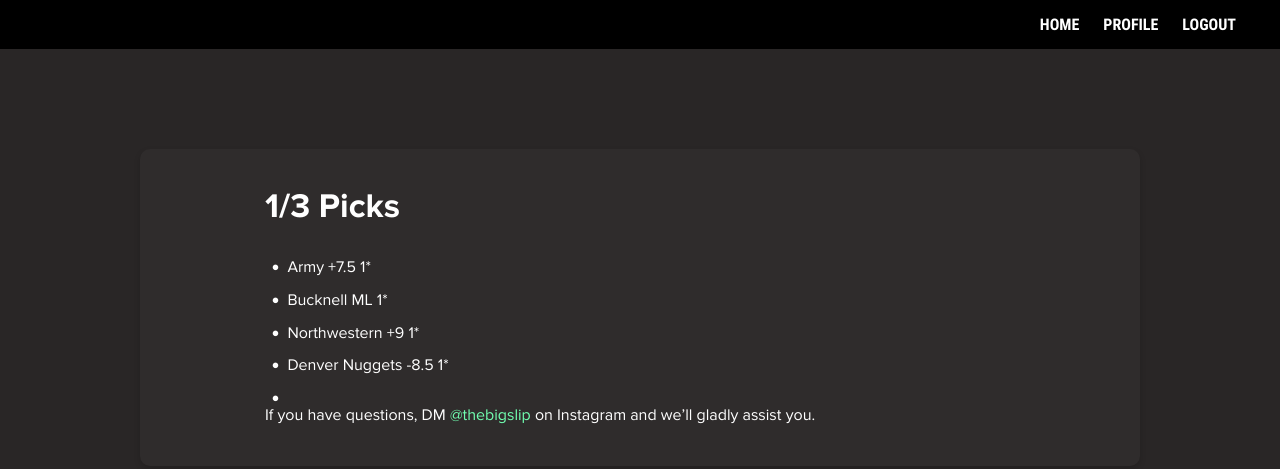
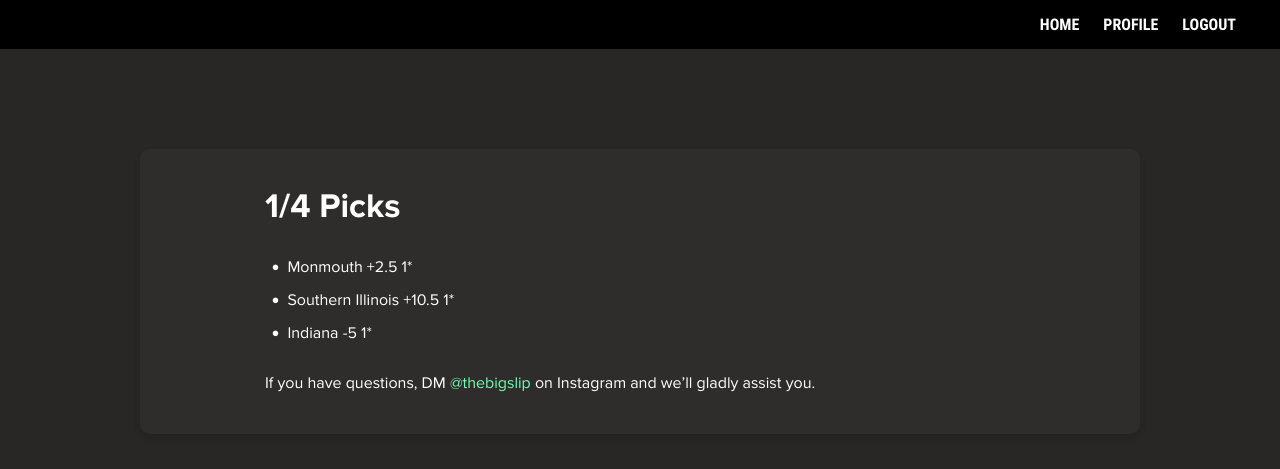
Before and after one commit to AlyStoned/cp, a plain HTML site: page bets.html in a window 1280 px wide. Drawn offline with Linux system fonts and the light colour scheme.

Commit message:
Update bets.html

```diff
--- a/bets.html
+++ b/bets.html
@@ -36,12 +36,12 @@
         <div class="container">
           <div class="bets-inner grey-inner">
             <div class="text-container">
-              <h2>1/3 Picks</h2>
+              <h2>1/4 Picks</h2>
               <ul>
-                <li>Army +7.5 1*</li>
-                <li>Bucknell ML 1*</li>
-                <li>Northwestern +9 1*</li>
-                <li>Denver Nuggets -8.5 1*<li>
+                <li>Monmouth +2.5 1*</li>
+                <li>Southern Illinois +10.5 1*</li>
+                <li>Indiana -5 1*</li>
+
               </ul>
               <p>If you have questions, DM
                 <a class="link"
```
